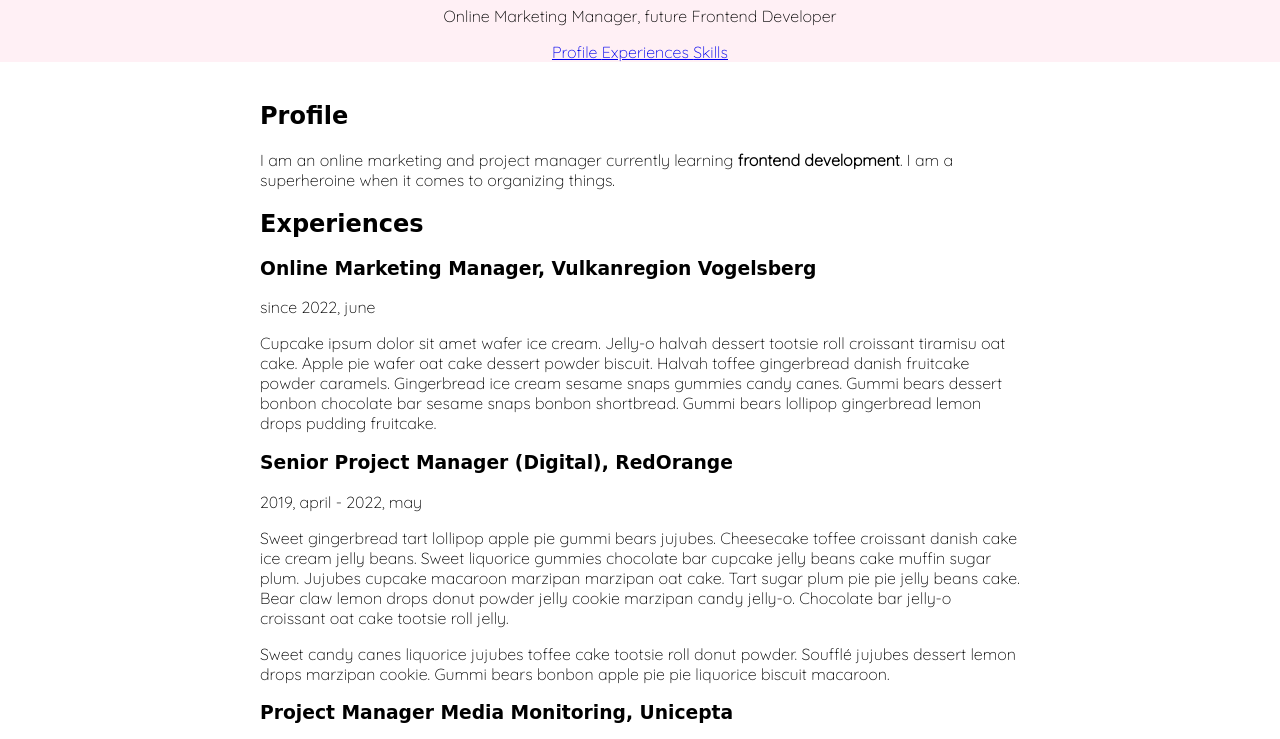
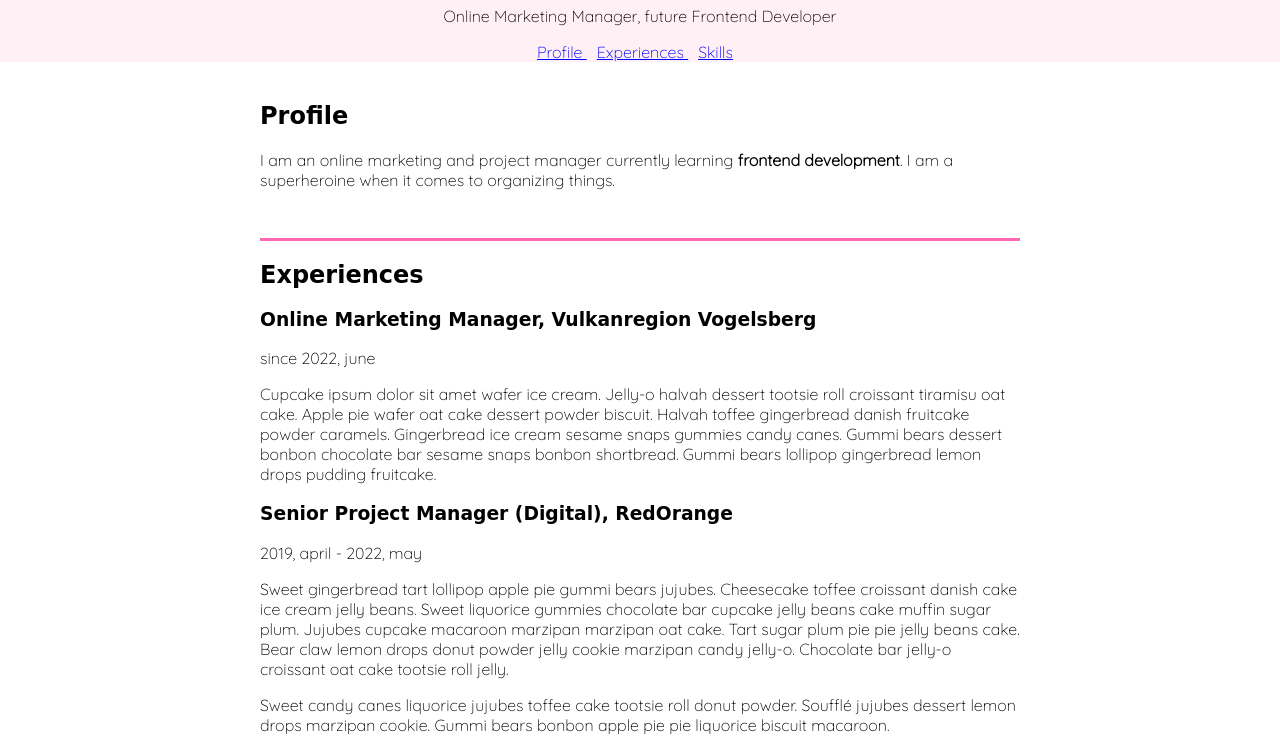
Before and after one commit to anne-die/cv-ad, a plain HTML site: page index.html in a window 1280 px wide. Shown: the part 75-814 px from the top of the page. Drawn offline with Linux system fonts and the light colour scheme; a web font is replaced by a local one.

Commit message:
changes in design

```diff
--- a/index.html
+++ b/index.html
@@ -20,10 +20,10 @@
         <h1>Anne Dietzsch</h1>
         <p>Online Marketing Manager, future Frontend Developer</p>
         <nav>
-            <a href="#profile">Profile </a>
-            <a href="#experience">Experiences </a>
-            <a href="#skill">Skills </a>
-            <a href="Contact "></a>
+            <a class="navi" href="#profile">Profile </a>
+            <a class="navi" href="#experience">Experiences </a>
+            <a class="navi" href="#skill">Skills </a>
+            <a class="navi" href="Contact "></a>
         </nav>
 
     </header>
--- a/style.css
+++ b/style.css
@@ -27,3 +27,35 @@ h6 {
   margin: 0 auto;
   padding: 20px;
 }
+
+.docmain > * {
+  border-top: 3px solid hotpink;
+}
+
+nav > a {
+  margin: 5px;
+}
+
+.navi:link {
+  color: blue;
+}
+
+.navi:visited {
+  color: purple;
+}
+
+.navi:hover {
+  background-color: lightcoral;
+}
+
+.navi:active {
+  background-color: peachpuff;
+}
+
+.docmain > * + * {
+  margin-top: 48px;
+}
+
+.docmain *:first-child {
+  border: none;
+}
```
